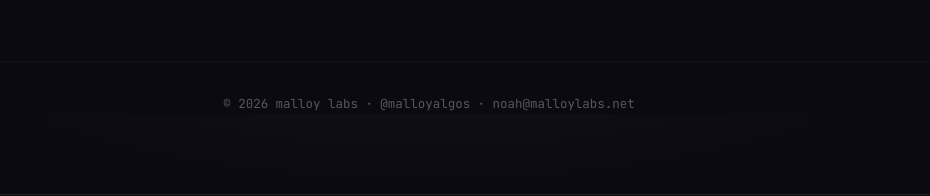
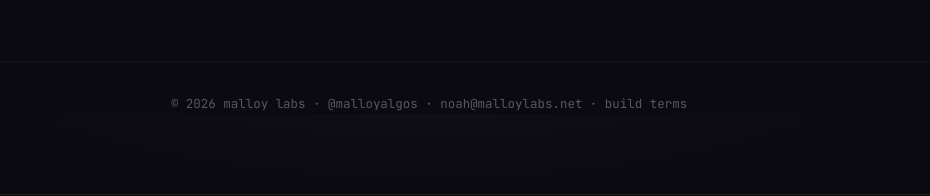
Before and after one commit to Malloy17-ui/malloylabs, a website: page index.html in a window 1280 px wide. Shown: the part 8686-8882 px from the top of the page, without its empty margins (211-1141 px from the left). Drawn offline with Linux system fonts and the light colour scheme.

Commit message:
Revise site footer with updated information
Updated the site footer to include contact information and a link to terms.

```diff
--- a/index.html
+++ b/index.html
@@ -1105,10 +1105,9 @@
         <a href="https://twitter.com/MalloyAlgos" target="_blank" rel="noopener" class="follow-btn">follow @malloyalgos</a>
         <div class="footer-meta">bespoke builds starting at $500 · delivery 5–7 days · fully open-source</div>
     </div>
-
-    <footer class="site-footer">
-        © 2026 malloy labs · @malloyalgos · noah@malloylabs.net
-    </footer>
+<footer class="site-footer">
+    © 2026 malloy labs · @malloyalgos · noah@malloylabs.net · <a href="/terms.html" style="color: inherit;">build terms</a>
+</footer>
 
 <!-- DISCLAIMER -->
 <footer style="background-color:#0a0a0a;border-top:1px solid #222;padding:32px 24px;margin-top:48px;text-align:center;">
```
